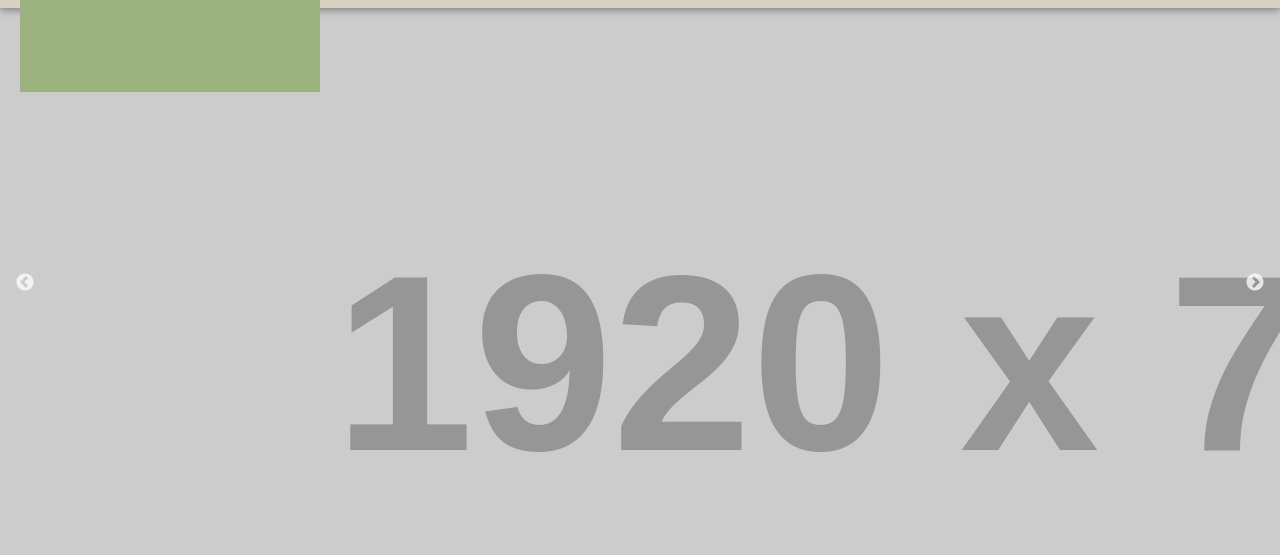
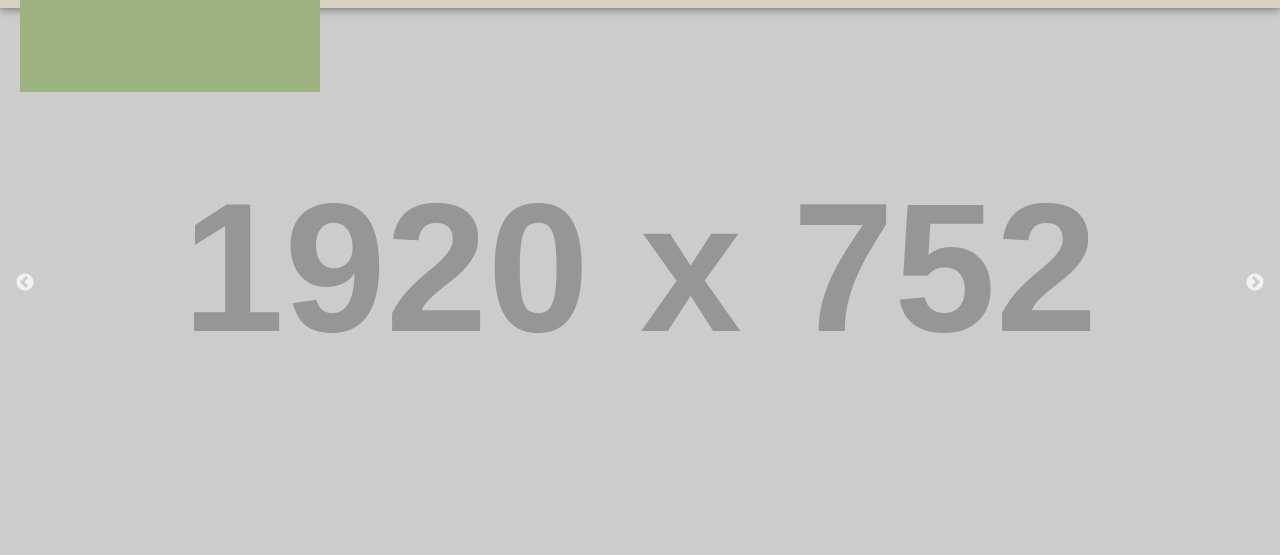
Before and after one commit to dryan345/49er-Landscaping, a plain HTML site: page index.html in a window 1280 px wide. Shown: the part 88-643 px from the top of the page. Drawn offline with nearby package versions, Linux system fonts and the light colour scheme; placeholder pictures from the web are drawn by us.

Commit message:
Adjusted slideshow image positioning

```diff
--- a/index.css
+++ b/index.css
@@ -78,22 +78,25 @@ body {
 .nav-links:hover {
   color: #FE4444;
 }
+/****  ****/
 
-/****  ****/
 .content-container {
   margin-top: 96px;
 }
 
+/**** Slideshow CSS ****/
+
 .container-img {
+  display: block;
   overflow: hidden;
-  width: 100%;
-  height: 550px;
   background-color: #2F3030;
-  display: block;
 }
 
-.slide-image {
-
+.slider-image {
+  display: block;
+  height: 550px;
+  width: 100%;
+  object-fit: cover;
 }
 
 .slick-next {
@@ -104,6 +107,7 @@ body {
   left: 15px;
   z-index: 1;
 }
+/****  ****/
 
 .jumboRant {
   font-size: 36pt;
--- a/index.html
+++ b/index.html
@@ -28,9 +28,9 @@
   <div class="content-container">
 
     <div class="container-img">
-      <div class="slide-image"><img src="http://via.placeholder.com/1920x750" alt="img"></div>
-      <div class="slide-image"><img src="http://via.placeholder.com/1920x751" alt="img"></div>
-      <div class="slide-image"><img src="http://via.placeholder.com/1920x752" alt="img"></div>
+      <div><img class="slider-image"  src="http://via.placeholder.com/1920x750" alt="img"></div>
+      <div><img class="slider-image" src="http://via.placeholder.com/1920x751" alt="img"></div>
+      <div><img class="slider-image" src="http://via.placeholder.com/1920x752" alt="img"></div>
     </div>
 
     <div class="jumboRant">
```
